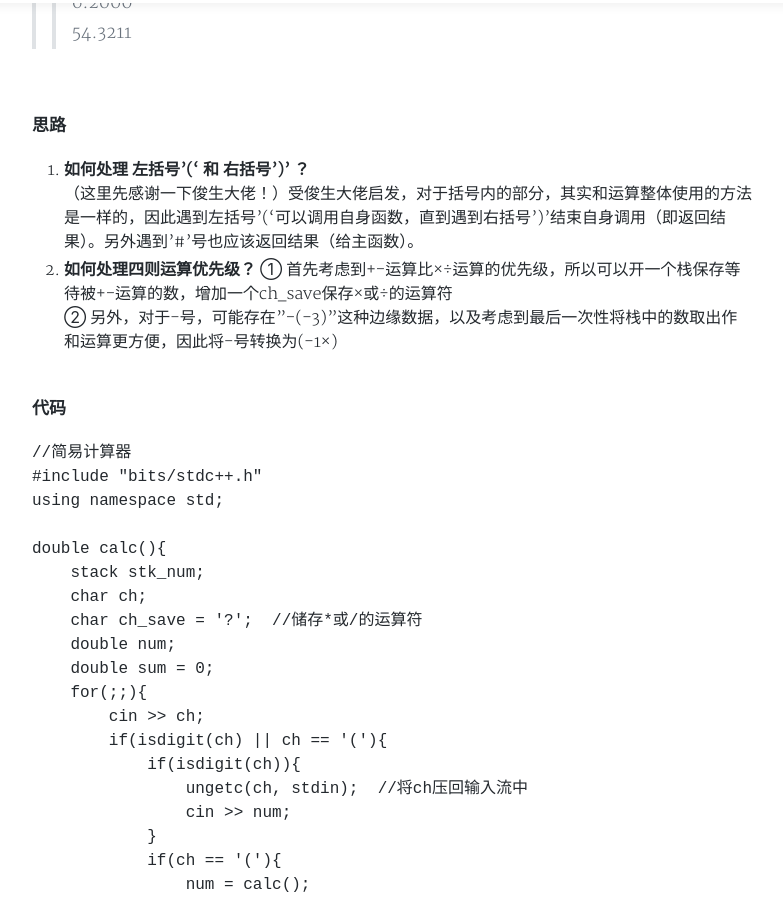
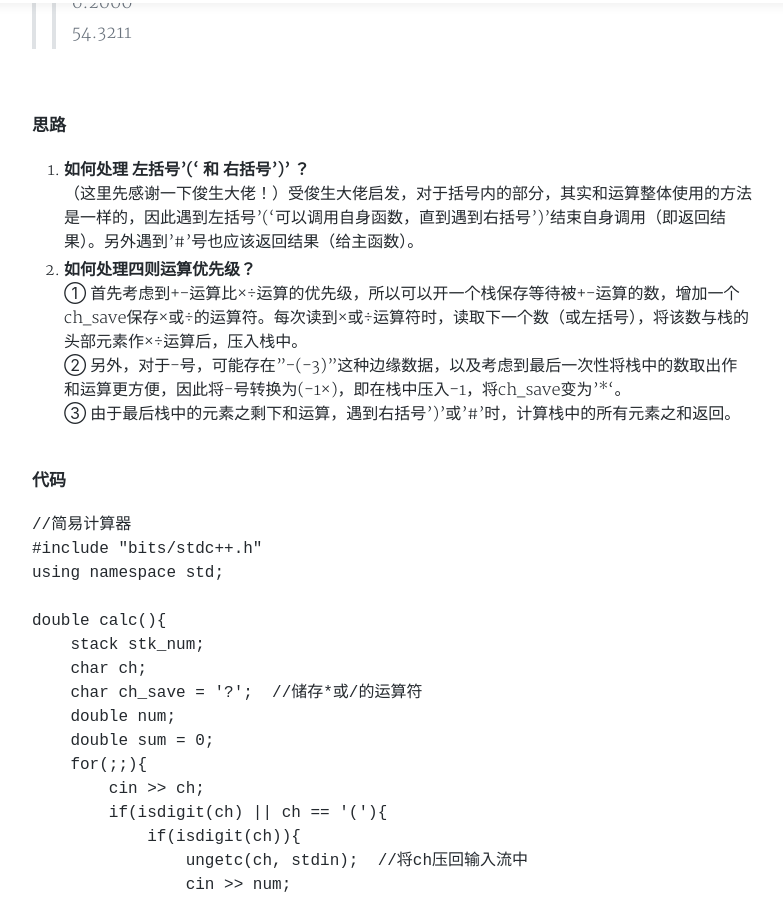
Before and after one commit to houzaj/houzaj.github.io, a Jekyll site: the page built from _posts/2017-11-10-Recursion.md, in a window 1280 px wide and 900 px high, scrolled down 2094 px. Shown: the whole window, without its empty margins (248-1031 px from the left). Built offline with Jekyll 4.4.1, drawn with Linux system fonts in a browser that asks for light colours; nearby versions of some CDN libraries; comment, search, counter and statistics services are not loaded; a style sheet for code colours, icons or effects is not loaded.

Commit message:
Update 2017-11-10-Recursion.md

```diff
--- a/_posts/2017-11-10-Recursion.md
+++ b/_posts/2017-11-10-Recursion.md
@@ -51,8 +51,9 @@ PPT下载： [https://mega.nz/#F!tXADUZjI](https://mega.nz/#F!tXADUZjI!Si0jjfq0R
 1. **如何处理 左括号'(' 和 右括号')' ？**
 （这里先感谢一下俊生大佬！）受俊生大佬启发，对于括号内的部分，其实和运算整体使用的方法是一样的，因此遇到左括号'('可以调用自身函数，直到遇到右括号')'结束自身调用（即返回结果）。另外遇到'#'号也应该返回结果（给主函数）。
 2. **如何处理四则运算优先级？**
-① 首先考虑到+-运算比×÷运算的优先级，所以可以开一个栈保存等待被+-运算的数，增加一个ch_save保存×或÷的运算符
-② 另外，对于-号，可能存在"-(-3)"这种边缘数据，以及考虑到最后一次性将栈中的数取出作和运算更方便，因此将-号转换为(-1×)
+① 首先考虑到+-运算比×÷运算的优先级，所以可以开一个栈保存等待被+-运算的数，增加一个ch_save保存×或÷的运算符。每次读到×或÷运算符时，读取下一个数（或左括号），将该数与栈的头部元素作×÷运算后，压入栈中。
+② 另外，对于-号，可能存在"-(-3)"这种边缘数据，以及考虑到最后一次性将栈中的数取出作和运算更方便，因此将-号转换为(-1×)，即在栈中压入-1，将ch_save变为'*'。
+③ 由于最后栈中的元素之剩下和运算，遇到右括号')'或'#'时，计算栈中的所有元素之和返回。
 <br>
 
 **代码**
```
